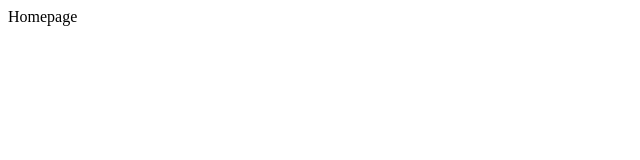
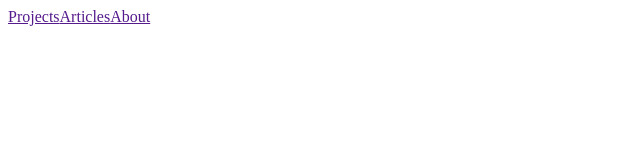
Before and after one commit to MarkCarson777/portfolio, a React (Create React App) app: page / in a window 1280 px wide. Shown: the top 160 px of the page, without its empty margins (0-640 px from the left). Built offline with nearby package versions, Linux system fonts and the light colour scheme.

Commit message:
added basic nav setup

```diff
--- a/src/components/App.js
+++ b/src/components/App.js
@@ -1,9 +1,16 @@
 import React from 'react';
 
-const App = () => {
+function App() {
   return (
-    <div>
-      Homepage
+    <div className="App">
+      <div className="Navigation">
+        {/* <img src={} className="logo" alt="Logo Image" /> */}
+        <div className="navigation-sub">
+          <a href="" className="item">Projects</a>
+          <a href="" className="item">Articles</a>
+          <a href="" className="item">About</a>
+        </div>
+      </div>
     </div>
   )
 };
```
Also changed, not shown: src/components/About.js (added, +11 -0 lines), src/components/Articles.js (added, +11 -0 lines), src/components/Projects.js (added, +11 -0 lines).
